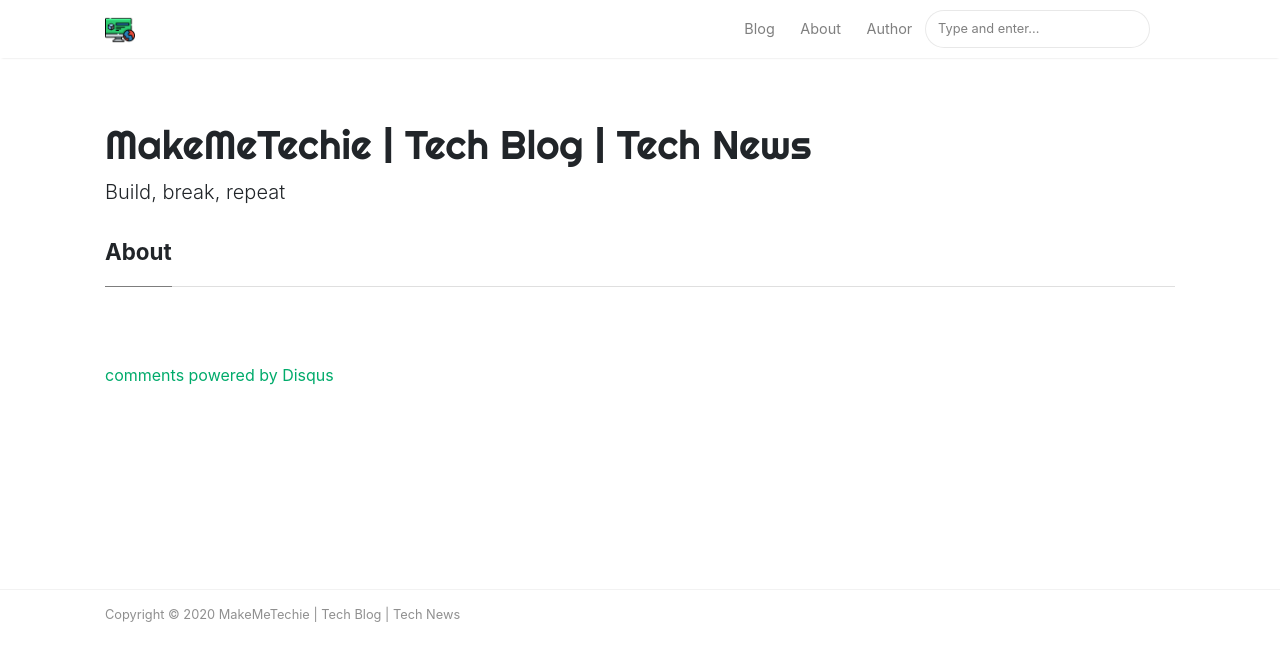
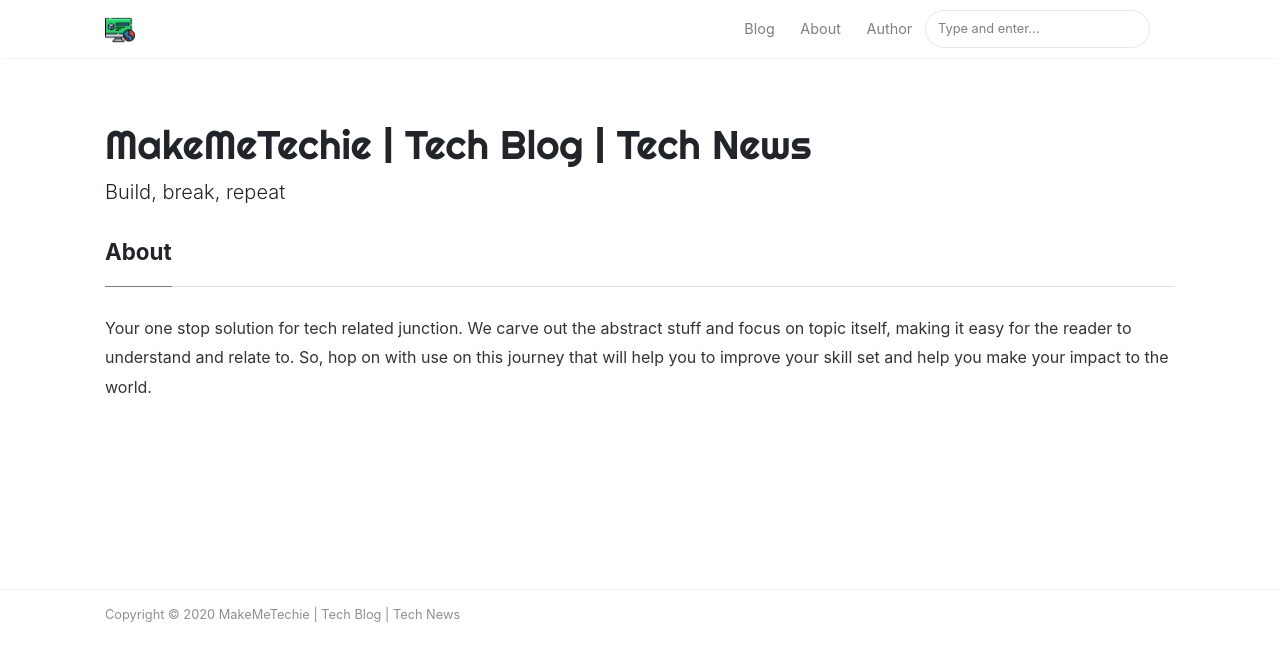
Before and after one commit to NavneetPrakashSingh/navneetprakashsingh.github.io, a Jekyll site: the page built from _pages/about.md, in a window 1280 px wide. Shown: the top 661 px of the page. Built offline with Jekyll 4.4.1, drawn with Linux system fonts in a browser that asks for light colours; nearby versions of some CDN libraries; comment, search, counter and statistics services are not loaded.

Commit message:
updating about page

```diff
--- a/_pages/about.md
+++ b/_pages/about.md
@@ -2,11 +2,12 @@
 layout: page
 title: About
 permalink: /about
-comments: true
+comments: false
 ---
 
 <div class="row justify-content-between">
-<div class="col-md-8 pr-5">
+<div class="col-12">
+<p>Your one stop solution for tech related junction. We carve out the abstract stuff and focus on topic itself, making it easy for the reader to understand and relate to. So, hop on with use on this journey that will help you to improve your skill set and help you make your impact to the world.</p>
 
 </div>
 </div>
--- a/about.markdown
+++ b/about.markdown
@@ -1,7 +1,7 @@
 ---
 layout: page
 title: About
-permalink: /about/
+permalink: /about
 ---
 
 <p>Your one stop solution for tech related junction. We carve out the abstract stuff and focus on topic itself, making it easy for the reader to understand and relate to. So, hop on with use on this journey that will help you to improve your skill set and help you make your impact to the world.</p>
```
